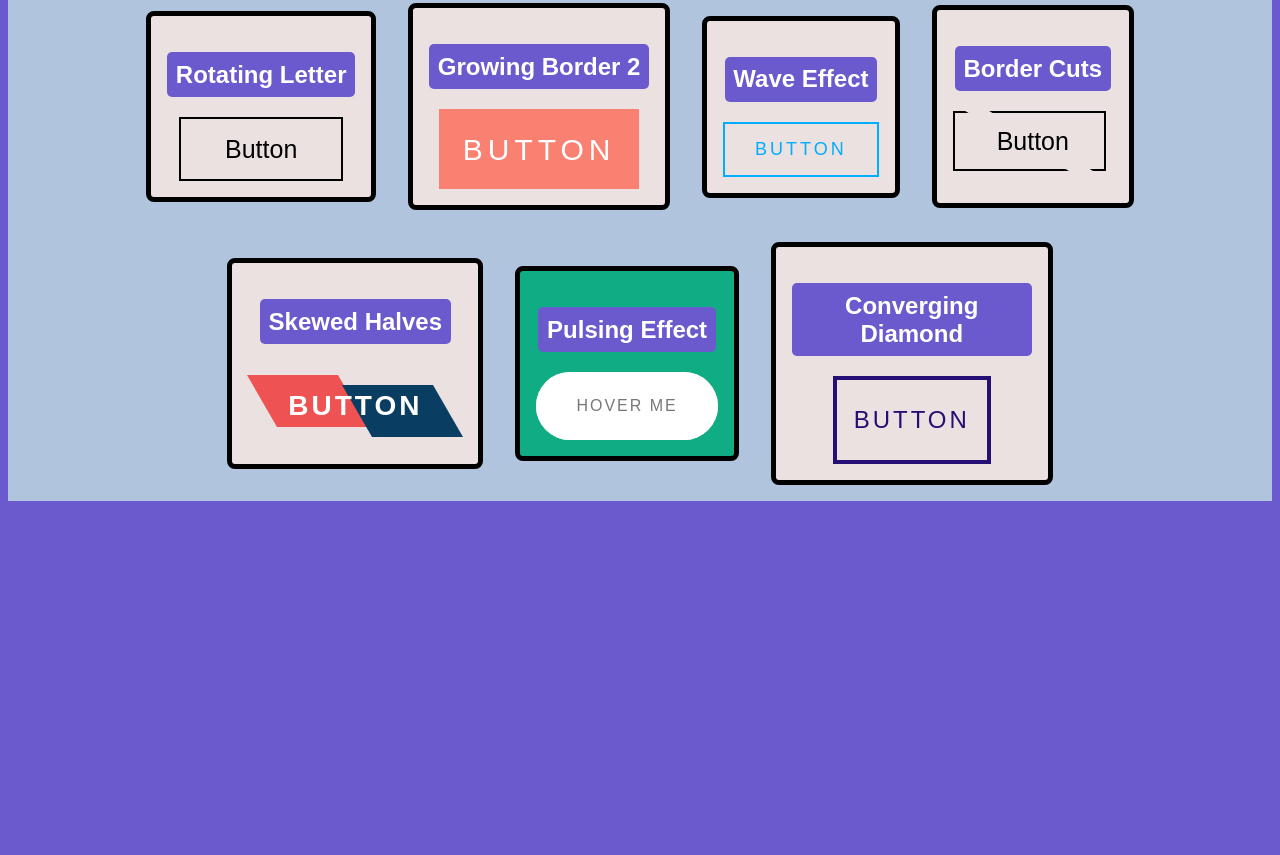
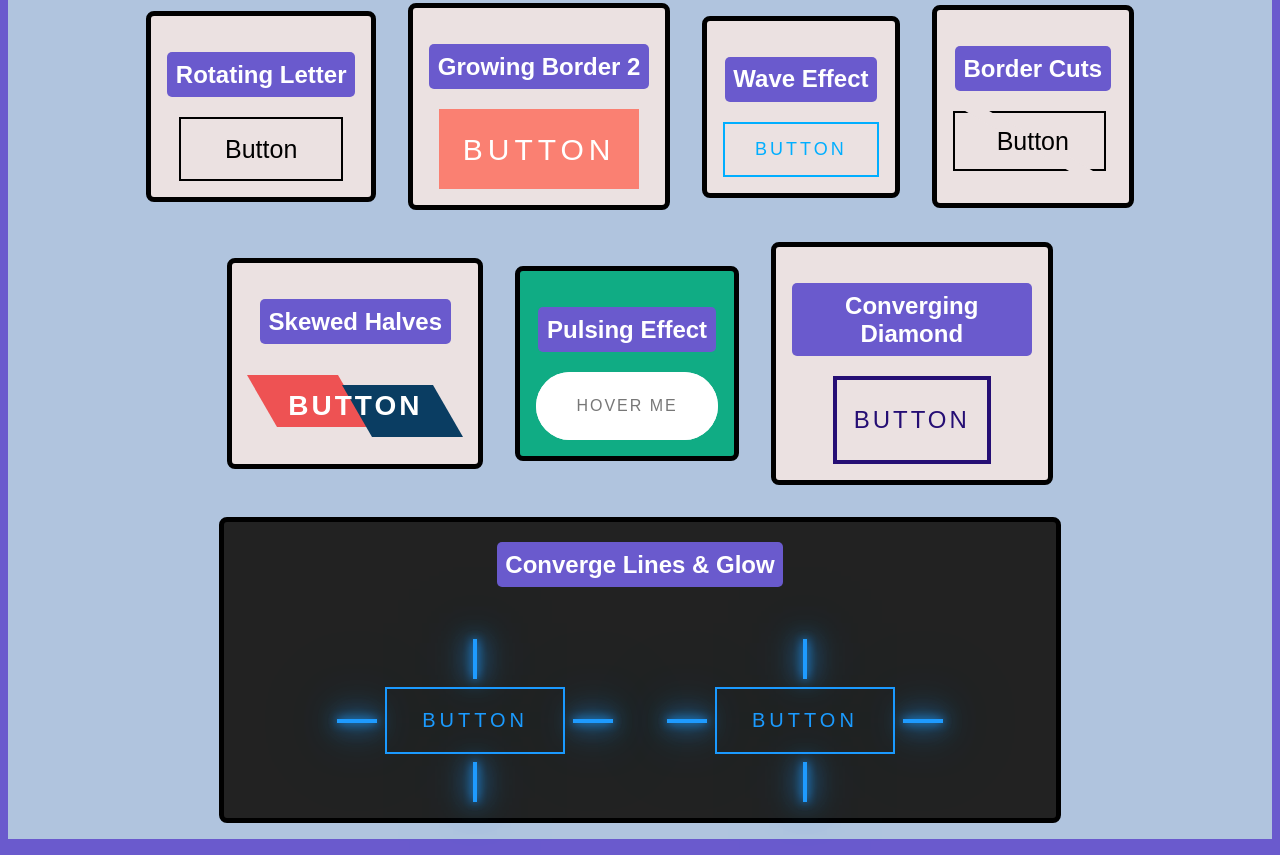
Before and after one commit to BillStephens2022/CSS-Animations, a plain HTML site: page buttons.html in a window 1280 px wide. Shown: the part 1415-2270 px from the top of the page. Before the commit the page ends 1932 px from the top, so only its background shows below. Drawn offline with Linux system fonts and the light colour scheme; a web font is replaced by a local one.

Commit message:
added a button with converging lines and glow effect

```diff
--- a/buttons.html
+++ b/buttons.html
@@ -114,6 +114,25 @@
         <h2>Converging Diamond</h2>
         <a id="button23" href="#">button</a>
       </div>
+      <div class="button-container bg-dark">
+        <h2>Converge Lines & Glow</h2>
+        <div id="button24-container">
+        <a class="button24" href="#">
+          <span class="span-button24"></span>
+          <span class="span-button24"></span>
+          <span class="span-button24"></span>
+          <span class="span-button24"></span>
+          Button
+        </a>
+        <a class="button24" href="#">
+          <span class="span-button24"></span>
+          <span class="span-button24"></span>
+          <span class="span-button24"></span>
+          <span class="span-button24"></span>
+          Button
+        </a>
+      </div>
+      </div>
     </div>
   </body>
 </html>
--- a/buttonstyles.css
+++ b/buttonstyles.css
@@ -1135,3 +1135,132 @@ h2 {
 #button23:hover {
   color: white;
 }
+
+.bg-dark {
+  background-color: #222;
+  min-width: 50rem;
+  max-width: 95vw;
+  min-height: 15rem;
+  padding-top: 0;
+}
+
+#button24-container {
+  display: flex;
+  gap: 150px;
+  flex-wrap: wrap;
+  margin-top: 2rem;
+  padding: 3rem;
+}
+
+.button24 {
+  position: relative;
+  text-decoration: none;
+  text-transform: uppercase;
+  padding: 20px 35px;
+  border: 2px solid #1e9bff;
+  color: #1e9bff;
+  font-size: 20px;
+  letter-spacing: 4px;
+  transition: 0.5s;
+  z-index: 5;
+}
+
+.button24:hover {
+  color: #fff;
+  border: 2px solid transparent;
+}
+
+.span-button24 {
+  position: absolute;
+  background: #1e9bff;
+  box-shadow: 0 0 10px #1e9bff, 0 0 20px #1e9bff, 0 0 30px #1e9bff, 0 0 50px #1e9bff,0 0 100px #1e9bff;
+
+}
+
+.span-button24:nth-child(1),
+.span-button24:nth-child(3) {
+  width: 40px;
+  height: 4px;
+
+}
+
+.span-button24:nth-child(2),
+.span-button24:nth-child(4) {
+  width: 4px;
+  height: 40px;
+}
+
+.span-button24:nth-child(1) {
+  top: calc(50% - 2px);
+  left: -50px;
+  transition: 0.5s ease-in-out;
+  transform-origin: left;
+  transition-delay: 0.25s;
+}
+
+.button24:hover .span-button24:nth-child(1) {
+  left: 50%;
+  transform: scaleX(0);
+  transition-delay: 0s;
+}
+
+.span-button24:nth-child(3) {
+  top: calc(50% - 2px);
+  right: -50px;
+  transition: 0.5s ease-in-out;
+  transform-origin: left;
+  transition-delay: 0.25s;
+}
+
+.button24:hover .span-button24:nth-child(3) {
+  right: 50%;
+  transform: scaleX(0);
+  transition-delay: 0s;
+}
+
+.span-button24:nth-child(2) {
+  left: calc(50% - 2px);
+  top: -50px;
+  transition: 0.5s ease-in-out;
+  transform-origin: top;
+  transition-delay: 0.25s;
+}
+
+.button24:hover .span-button24:nth-child(2) {
+  top: 50%;
+  transform: scaleY(0);
+  transition-delay: 0s;
+}
+
+.span-button24:nth-child(4) {
+  left: calc(50% - 2px);
+  bottom: -50px;
+  transition: 0.5s ease-in-out;
+  transform-origin: bottom;
+  transition-delay: 0.25s;
+}
+
+.button24:hover .span-button24:nth-child(4) {
+  bottom: 50%;
+  transform: scaleY(0);
+  transition-delay: 0s;
+}
+
+.button24:before {
+  content: "";
+  position: absolute;
+  top: 0;
+  left: 0;
+  width: 100%;
+  height: 100%;
+  background: #1e9bff;
+  transform: scale(0);
+  transition: 0.5s;
+  z-index: -1;
+}
+
+.button24:hover:before {
+  transform: scale(1);
+  transition-delay: 0.5s;
+  box-shadow: 0 0 10px #1e9bff, 0 0 30px #1e9bff, 0 0 60px #1e9bff;
+}
```
